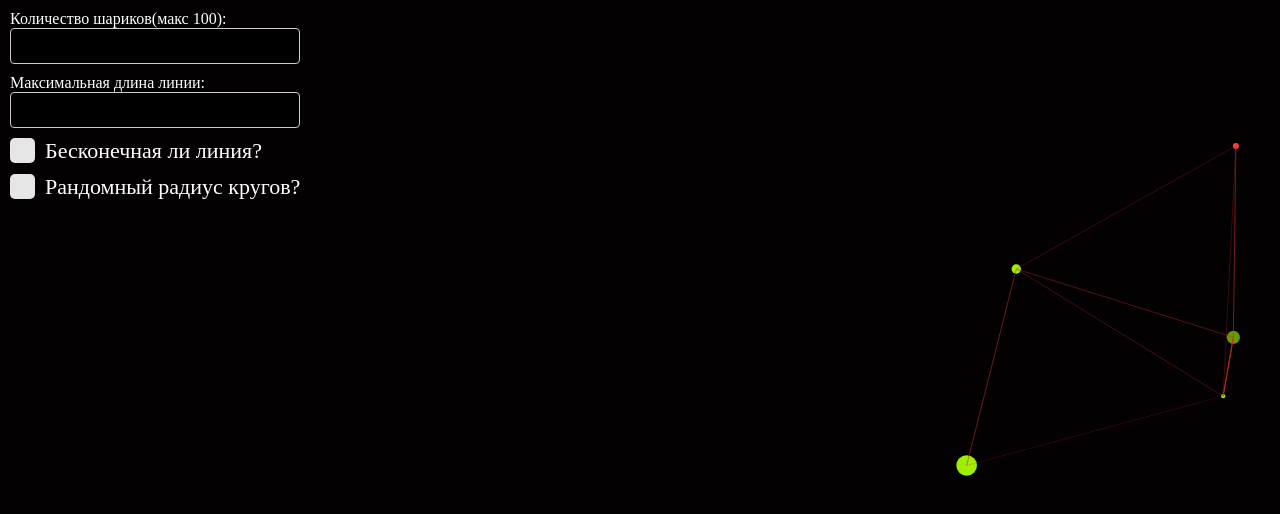
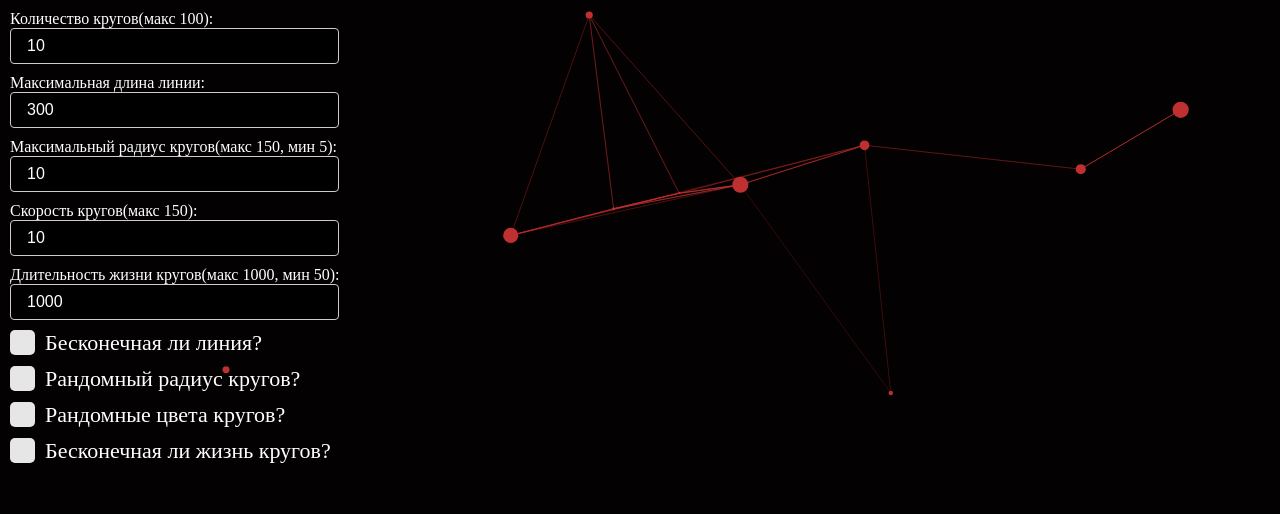
Before and after one commit to dmitryduy/canvasAnimvation, a plain HTML site: page index.html in a window 1280 px wide. Drawn offline with Linux system fonts and the light colour scheme.

Commit message:
feat: add some options + refactor

```diff
--- a/index.html
+++ b/index.html
@@ -10,12 +10,24 @@
 <body>
 <div class="form">
     <label>
-        Количество шариков(макс 100):
-        <input type="number" class="particles-count">
+        Количество кругов(макс 100):
+        <input type="number" class="particles-count" value="10">
     </label>
     <label>
         Максимальная длина линии:
-        <input type="number" class="line-length">
+        <input type="number" class="line-length" value="300">
+    </label>
+    <label>
+        Максимальный радиус кругов(макс 150, мин 5):
+        <input type="number" class="max-particles-radius" value="10">
+    </label>
+    <label>
+        Скорость кругов(макс 150):
+        <input type="number" class="particles-speed" value="10">
+    </label>
+    <label>
+        Длительность жизни кругов(макс 1000, мин 50):
+        <input type="number" class="particles-life" value="1000">
     </label>
     <label class="container">
         <div> Бесконечная ли линия?</div>
@@ -25,6 +37,16 @@
     <label class="container">
         <div> Рандомный радиус кругов?</div>
         <input type="checkbox" class="random-radius">
+        <span class="checkmark"></span>
+    </label>
+    <label class="container">
+        <div> Рандомные цвета кругов?</div>
+        <input type="checkbox" class="random-colors">
+        <span class="checkmark"></span>
+    </label>
+    <label class="container">
+        <div> Бесконечная ли жизнь кругов?</div>
+        <input type="checkbox" class="is-particles-infinite-life">
         <span class="checkmark"></span>
     </label>
 </div>
--- a/js.js
+++ b/js.js
@@ -1,40 +1,40 @@
 import World from "./world.js";
 
-const particlesCountInput = document.querySelector('.particles-count');
-const randomRadiusInput = document.querySelector('.random-radius');
-const lineLengthInput = document.querySelector('.line-length');
-const isInfiniteLineInput = document.querySelector('.is-infinite-line');
+const getDOMElement = (className) => document.querySelector(className);
+
+const createNumberListener = (element, option, maxValue=Infinity, minValue=-Infinity) => {
+  element.addEventListener('input', (e) => {
+    const value = +e.target.value;
+    if (value > maxValue || !value || value < minValue) {
+      return;
+    }
+    world.restartLife({[option]: value});
+  });
+}
+
+const createCheckboxListener = (element, option) => {
+  element.addEventListener('change', (e) => {
+    world.restartLife({[option]: e.target.checked});
+  });
+}
+
+
+window.addEventListener('resize', () => {
+  canvas.setSize(window.innerWidth, window.innerHeight);
+});
+
+createNumberListener(getDOMElement('.particles-count'), 'countOfParticles', 100, 1);
+createNumberListener(getDOMElement('.line-length'), 'maxLengthOfLine');
+createNumberListener(getDOMElement('.particles-speed'), 'speed', 150, 1);
+createNumberListener(getDOMElement('.particles-life'), 'lifeOfParticle', 1000, 50);
+createNumberListener(getDOMElement('.max-particles-radius'), 'maxParticleRadius', 150, 5);
+
+createCheckboxListener(getDOMElement('.random-radius'), 'isRandomParticleRadius');
+createCheckboxListener(getDOMElement('.is-infinite-line'), 'isInfiniteLine');
+createCheckboxListener(getDOMElement('.random-colors'), 'isRandomParticleColor');
+createCheckboxListener(getDOMElement('.is-particles-infinite-life'), 'isInfiniteLife');
 
 const world = new World();
 const canvas = world.getCanvas();
 
 world.startLife();
-
-
-window.addEventListener('resize', () => {
-  canvas.setSize(window.innerWidth, window.innerHeight);
-})
-
-particlesCountInput.addEventListener('input', (e) => {
-  const particlesCount = +e.target.value;
-  if (particlesCount > 100 || !particlesCount || particlesCount < 0) {
-    return;
-  }
-  world.restartLife({countOfParticles: particlesCount});
-})
-
-randomRadiusInput.addEventListener('change', (e) => {
-  world.restartLife({isRandomParticleRadius: e.target.checked});
-})
-
-lineLengthInput.addEventListener('input', (e) => {
-  const lengthOfLine = +e.target.value;
-  if (!lengthOfLine || lengthOfLine < 0) {
-    return;
-  }
-  world.restartLife({maxLengthOfLine: lengthOfLine});
-})
-
-isInfiniteLineInput.addEventListener('change', (e) => {
-  world.restartLife({isInfiniteLine: e.target.checked});
-})
--- a/particle.js
+++ b/particle.js
@@ -1,20 +1,26 @@
 export default class Particle {
-  speedStep = 3;
-  circleColor= ["#BF3030", "#33CCCC", "#679B00", "#9FEE00", "#FF4040"];
-  constructor(radius) {
+  circleColor = ["#BF3030", "#33CCCC", "#679B00", "#9FEE00", "#FF4040"];
+  lifeOfParticle = null;
+
+  constructor(radius, isRandomColor, stepSpeed, lifeOfParticle) {
     this.radius = radius;
+    this.lifeOfParticle = lifeOfParticle;
 
     this.x = Math.floor((window.innerWidth - this.radius * 2) * Math.random() + this.radius);
     this.y = Math.floor((innerHeight - this.radius * 2) * Math.random() + this.radius);
-    this.directionX = this.speedStep * Math.random();
-    this.directionY = this.speedStep * Math.random();
-    this.color = this.circleColor[Math.floor(this.circleColor.length * Math.random())];
+    this.directionX = stepSpeed * Math.random();
+    this.directionY = stepSpeed * Math.random();
+    this.color = isRandomColor ? this.circleColor[Math.floor(this.circleColor.length * Math.random())] : this.circleColor[0];
   }
 
-  changeDirection() {
+  changeDirection(isInfiniteLife) {
     this.x += this.directionX;
     this.y += this.directionY;
     this.x >= window.innerWidth - this.radius || this.x <= this.radius ? this.directionX *= -1 : this.directionX;
     this.y >= window.innerHeight - this.radius || this.y <= this.radius ? this.directionY *= -1 : this.directionY;
+
+    if (!isInfiniteLife) {
+      this.radius-= this.radius / this.lifeOfParticle;
+    }
   }
 }
--- a/world.js
+++ b/world.js
@@ -8,9 +8,13 @@ export default class World {
   options = {
     isRandomParticleRadius: true,
     maxParticleRadius: 10,
-    countOfParticles: 5,
+    countOfParticles: 10,
     isInfiniteLine: false,
     maxLengthOfLine: 300,
+    isRandomParticleColor: false,
+    isInfiniteLife: false,
+    lifeOfParticle: 1000,
+    speed: 10,
   }
 
   constructor(options) {
@@ -39,10 +43,18 @@ export default class World {
 
   createParticle() {
     if (this.options.isRandomParticleRadius) {
-      return new Particle(this.options.maxParticleRadius * Math.random() + 1);
+      return new Particle(
+        this.options.maxParticleRadius * Math.random() + 1,
+        this.options.isRandomParticleColor,
+        this.options.speed,
+        this.options.lifeOfParticle);
     }
 
-    return new Particle(this.options.maxParticleRadius);
+    return new Particle(
+      this.options.maxParticleRadius,
+      this.options.isRandomParticleColor,
+      this.options.speed,
+      this.options.lifeOfParticle);
   }
 
   drawLines() {
@@ -67,8 +79,13 @@ export default class World {
   }
 
   drawParticles() {
-    this.particles.forEach((particle) => {
-      particle.changeDirection();
+    this.particles.forEach((particle, index) => {
+      particle.changeDirection(this.options.isInfiniteLife);
+
+      if (!this.options.isInfiniteLife && particle.radius <= 1) {
+        this.particles.splice(index, 1);
+        this.particles.push(this.createParticle());
+      }
       this.canvasInstance.drawCircle(particle.color, [particle.x, particle.y], particle.radius);
     });
   }
```
